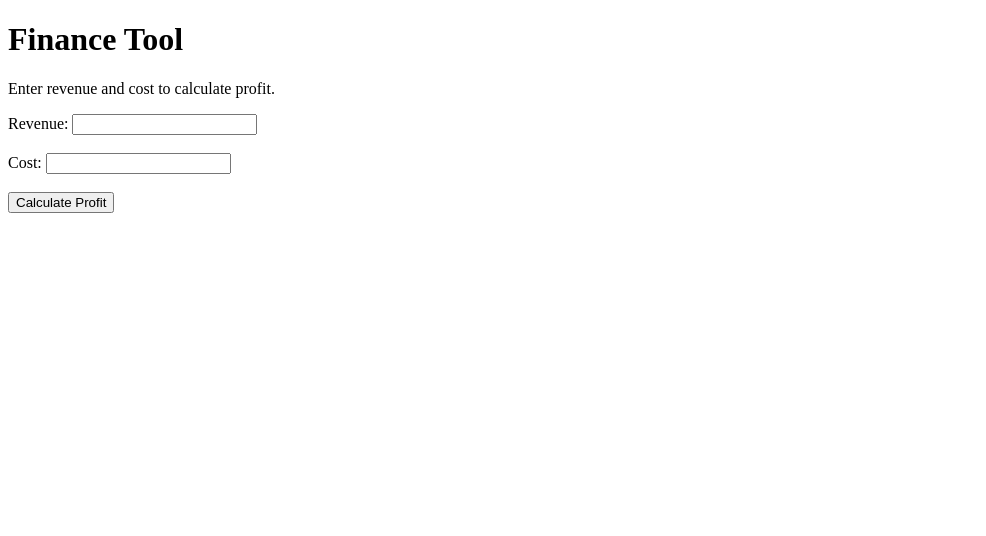
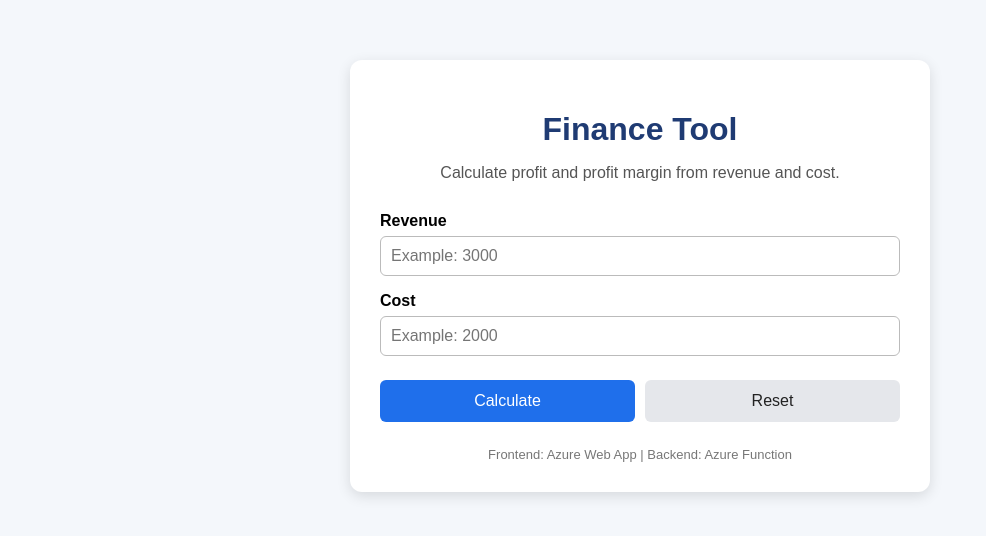
Before and after one commit to PawelGK/finance-tool, a Flask app: page / in a window 1280 px wide. Shown: the top 536 px of the page, without its empty margins (0-986 px from the left). Run offline with Flask 3, Linux system fonts and the light colour scheme.

Commit message:
Improve frontend design and add profit margin

```diff
--- a/frontend/templates/index.html
+++ b/frontend/templates/index.html
@@ -2,32 +2,162 @@
 <html>
 <head>
     <title>Finance Tool</title>
+    <style>
+        body {
+            font-family: Arial, sans-serif;
+            background: #f4f7fb;
+            margin: 0;
+            padding: 0;
+        }
+
+        .container {
+            max-width: 520px;
+            margin: 60px auto;
+            background: white;
+            padding: 30px;
+            border-radius: 12px;
+            box-shadow: 0 4px 14px rgba(0, 0, 0, 0.12);
+        }
+
+        h1 {
+            color: #1f3b73;
+            text-align: center;
+            margin-bottom: 10px;
+        }
+
+        .subtitle {
+            text-align: center;
+            color: #555;
+            margin-bottom: 30px;
+        }
+
+        label {
+            font-weight: bold;
+            display: block;
+            margin-top: 16px;
+        }
+
+        input {
+            width: 100%;
+            padding: 10px;
+            margin-top: 6px;
+            border: 1px solid #bbb;
+            border-radius: 6px;
+            font-size: 16px;
+            box-sizing: border-box;
+        }
+
+        .buttons {
+            display: flex;
+            gap: 10px;
+            margin-top: 24px;
+        }
+
+        button {
+            flex: 1;
+            padding: 12px;
+            border: none;
+            border-radius: 6px;
+            cursor: pointer;
+            font-size: 16px;
+        }
+
+        .primary {
+            background: #1f6feb;
+            color: white;
+        }
+
+        .secondary {
+            background: #e5e7eb;
+            color: #222;
+        }
+
+        .primary:hover {
+            background: #1557b0;
+        }
+
+        .secondary:hover {
+            background: #d1d5db;
+        }
+
+        .result-card {
+            margin-top: 25px;
+            padding: 18px;
+            background: #eef6ff;
+            border-left: 5px solid #1f6feb;
+            border-radius: 8px;
+            display: none;
+        }
+
+        .result-card h2 {
+            margin: 0 0 8px 0;
+            color: #1f3b73;
+        }
+
+        .error {
+            margin-top: 20px;
+            color: #b00020;
+            font-weight: bold;
+        }
+
+        .footer {
+            margin-top: 25px;
+            text-align: center;
+            font-size: 13px;
+            color: #777;
+        }
+    </style>
 </head>
 <body>
-    <h1>Finance Tool</h1>
-    <p>Enter revenue and cost to calculate profit.</p>
+    <div class="container">
+        <h1>Finance Tool</h1>
+        <p class="subtitle">Calculate profit and profit margin from revenue and cost.</p>
 
-    <label>Revenue:</label>
-    <input type="number" id="revenue">
+        <label for="revenue">Revenue</label>
+        <input type="number" id="revenue" placeholder="Example: 3000">
 
-    <br><br>
+        <label for="cost">Cost</label>
+        <input type="number" id="cost" placeholder="Example: 2000">
 
-    <label>Cost:</label>
-    <input type="number" id="cost">
+        <div class="buttons">
+            <button class="primary" onclick="calculateProfit()">Calculate</button>
+            <button class="secondary" onclick="resetForm()">Reset</button>
+        </div>
 
-    <br><br>
+        <div id="resultCard" class="result-card">
+            <h2 id="profitResult"></h2>
+            <p id="marginResult"></p>
+            <p id="summaryResult"></p>
+        </div>
 
-    <button onclick="calculateProfit()">Calculate Profit</button>
+        <p id="errorMessage" class="error"></p>
 
-    <h2 id="result"></h2>
+        <div class="footer">
+            Frontend: Azure Web App | Backend: Azure Function
+        </div>
+    </div>
 
     <script>
         async function calculateProfit() {
-            const revenue = document.getElementById("revenue").value;
-            const cost = document.getElementById("cost").value;
-            const resultElement = document.getElementById("result");
+            const revenue = Number(document.getElementById("revenue").value);
+            const cost = Number(document.getElementById("cost").value);
 
-            resultElement.innerText = "Calculating...";
+            const resultCard = document.getElementById("resultCard");
+            const profitResult = document.getElementById("profitResult");
+            const marginResult = document.getElementById("marginResult");
+            const summaryResult = document.getElementById("summaryResult");
+            const errorMessage = document.getElementById("errorMessage");
+
+            resultCard.style.display = "none";
+            errorMessage.innerText = "";
+
+            if (isNaN(revenue) || isNaN(cost) || revenue <= 0 || cost < 0) {
+                errorMessage.innerText = "Please enter valid numbers. Revenue must be above 0 and cost cannot be negative.";
+                return;
+            }
+
+            profitResult.innerText = "Calculating...";
+            resultCard.style.display = "block";
 
             try {
                 const response = await fetch("https://finance-tool-backend-rika-h7c0a6ekh6fmhrf9.spaincentral-01.azurewebsites.net/api/calculate", {
@@ -44,13 +174,27 @@
                 const data = await response.json();
 
                 if (response.ok && data.profit !== undefined) {
-                    resultElement.innerText = "Profit: $" + data.profit;
+                    const profit = data.profit;
+                    const margin = ((profit / revenue) * 100).toFixed(2);
+
+                    profitResult.innerText = "Profit: $" + profit;
+                    marginResult.innerText = "Profit Margin: " + margin + "%";
+                    summaryResult.innerText = "Revenue: $" + revenue + " | Cost: $" + cost;
                 } else {
-                    resultElement.innerText = "Error: " + (data.error || "Unknown error");
+                    resultCard.style.display = "none";
+                    errorMessage.innerText = "Error: " + (data.error || "Unknown error");
                 }
             } catch (error) {
-                resultElement.innerText = "Request failed: " + error.message;
+                resultCard.style.display = "none";
+                errorMessage.innerText = "Request failed: " + error.message;
             }
+        }
+
+        function resetForm() {
+            document.getElementById("revenue").value = "";
+            document.getElementById("cost").value = "";
+            document.getElementById("resultCard").style.display = "none";
+            document.getElementById("errorMessage").innerText = "";
         }
     </script>
 </body>
```
